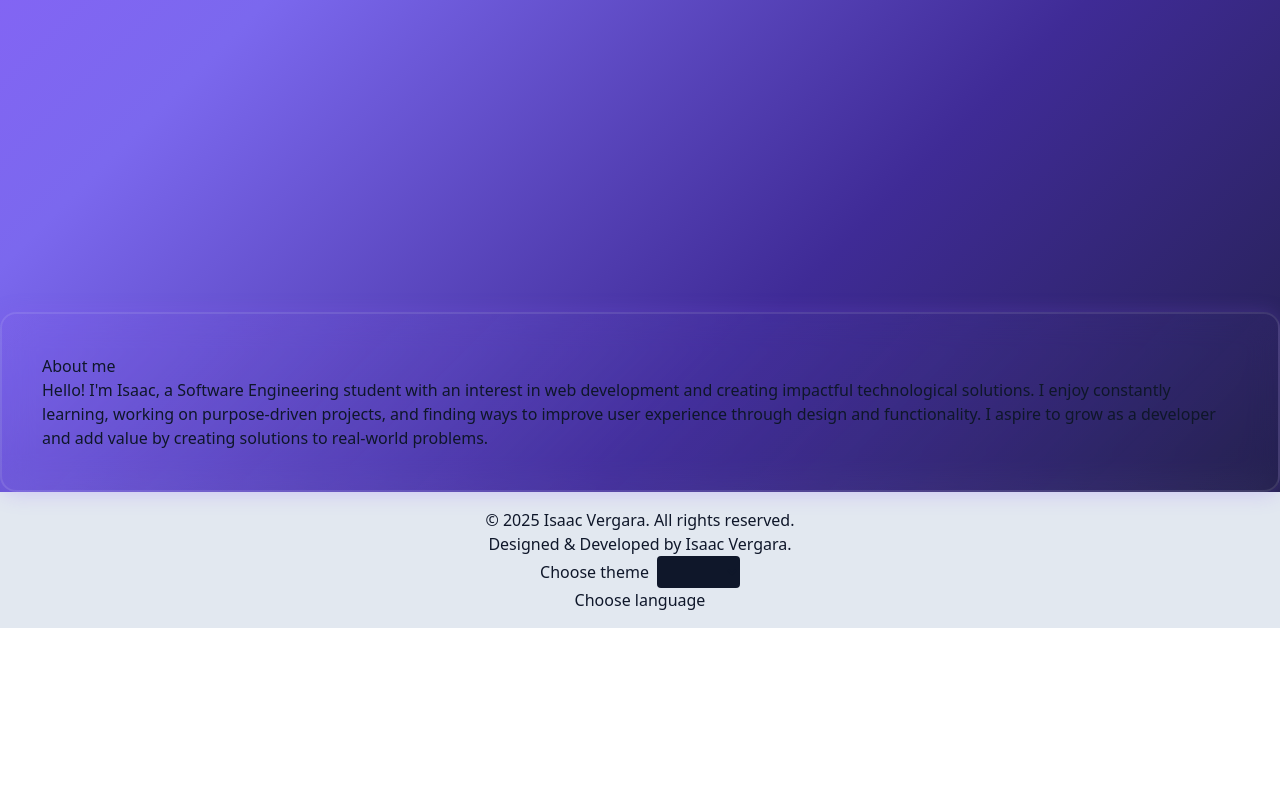
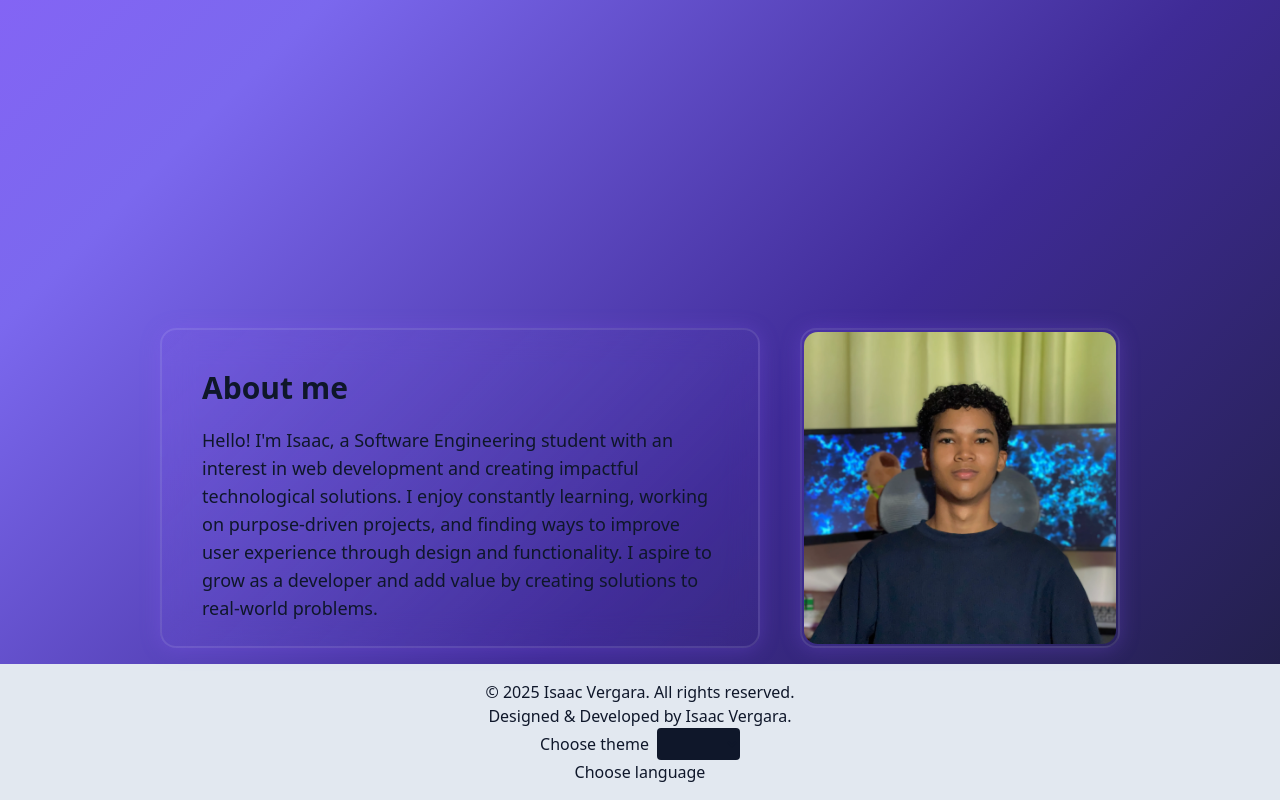
Before and after one commit to zRaidev/portfolio, a React (Vite) app: page / in a window 1280 px wide. Shown: the part 552-1352 px from the top of the page. Before the commit the page ends 1180 px from the top, so only its background shows below. Built offline with nearby package versions, Linux system fonts and the light colour scheme.

Commit message:
AboutMe.jsx Finished

```diff
--- a/src/App.jsx
+++ b/src/App.jsx
@@ -7,7 +7,7 @@ function App () {
   return (
     <>
       <Header />
-      <main>
+      <main className='max-w-4/5 mx-auto'>
         <Hero />
         <AboutMe />
       </main>
--- a/src/components/AboutMe.jsx
+++ b/src/components/AboutMe.jsx
@@ -1,17 +1,16 @@
 import BentoGrid from './BentoGrid.jsx'
+import ProfilePicture from '../assets/LinkedInProfile.webp'
 
 function AboutMe () {
   return (
-    <section>
-      <BentoGrid>
-        <h2>About me</h2>
-        <p>Hello! I'm Isaac, a Software Engineering student with an interest in web development and creating impactful technological solutions. I enjoy constantly learning, working on purpose-driven projects, and finding ways to improve user experience through design and functionality. I aspire to grow as a developer and add value by creating solutions to real-world problems.</p>
+    <section className='flex flex-row items-center justify-center gap-10 p-4'>
+      <BentoGrid className='w-150 h-80'>
+        <h2 className='text-3xl font-semibold mb-5'>About me</h2>
+        <p className='text-lg'>Hello! I'm Isaac, a Software Engineering student with an interest in web development and creating impactful technological solutions. I enjoy constantly learning, working on purpose-driven projects, and finding ways to improve user experience through design and functionality. I aspire to grow as a developer and add value by creating solutions to real-world problems.</p>
       </BentoGrid>
-      <div>
-        {
-          // <img src='' alt="Isaac Vergara picture" />
-        }
-      </div>
+      <BentoGrid className='w-80 h-80 !p-0'>
+        <img className='w-full h-full object-cover p-0.5 border-white/10 rounded-2xl' src={ProfilePicture} alt='Isaac Vergara picture' />
+      </BentoGrid>
     </section>
   )
 }
```
Also changed, not shown: LinkedInProfile.webp (added), src/assets/LinkedInProfile.webp (added).
